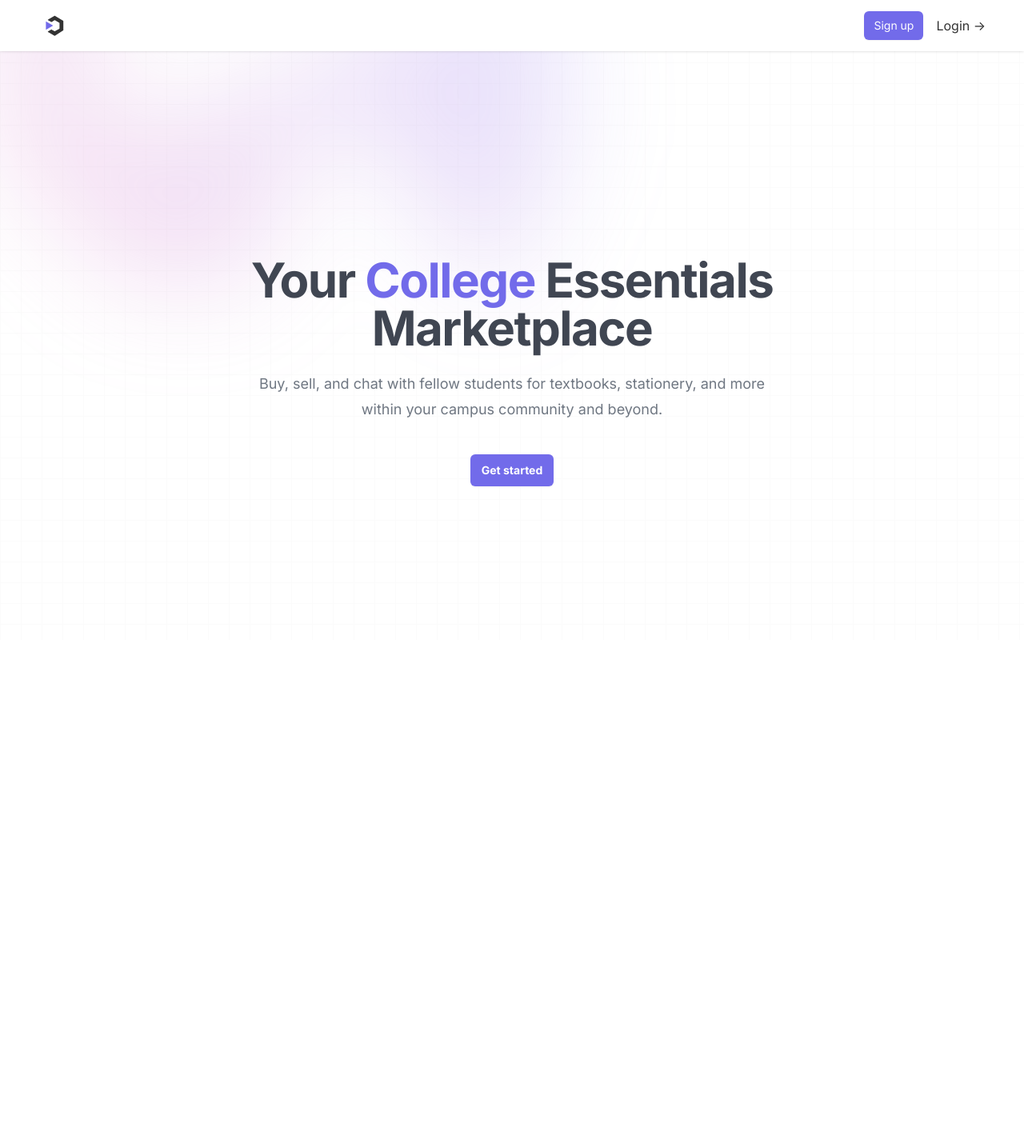
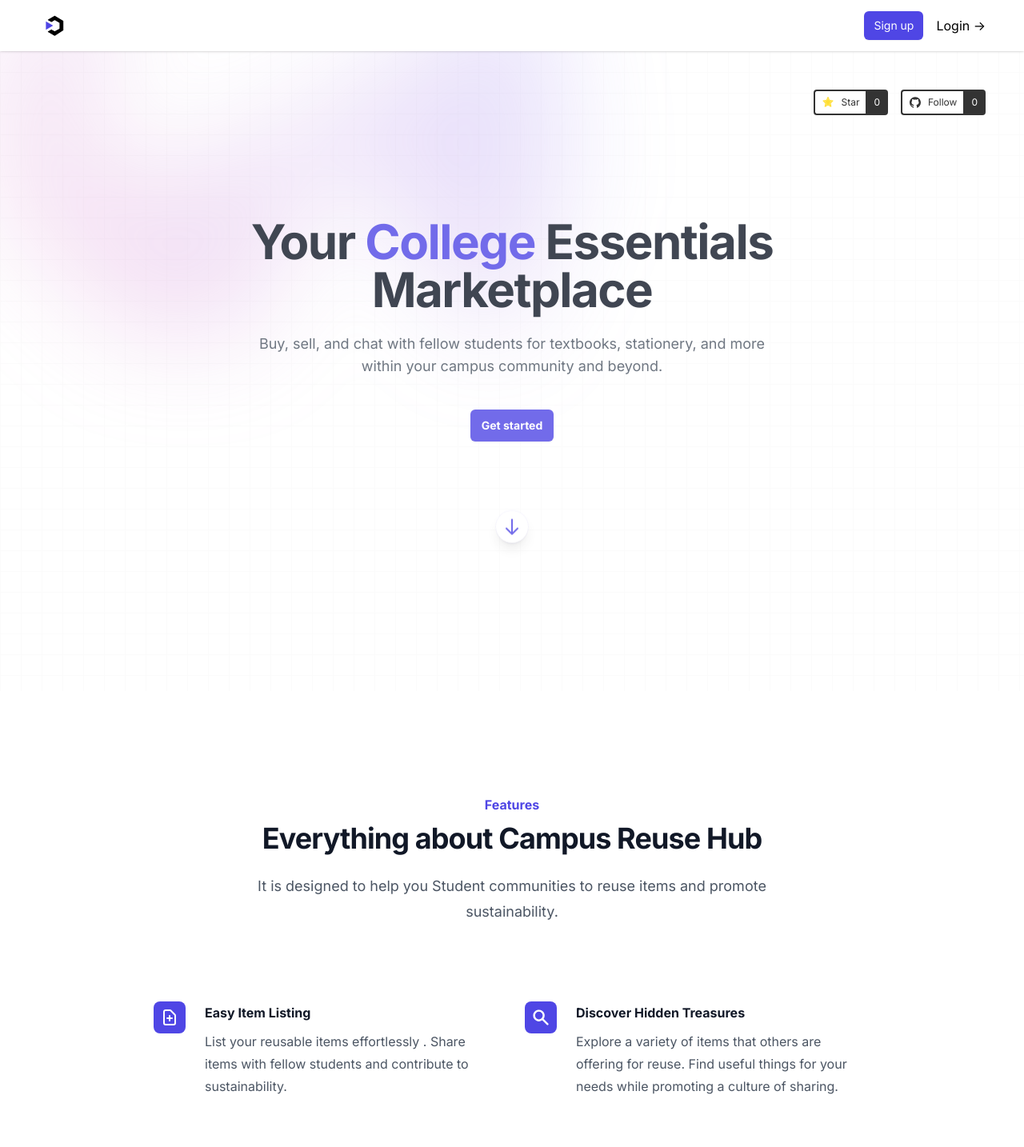
Before and after one commit to Manikanta528/CampusReuseHub, a React (Vite) app: page / in a window 1280 px wide. Shown: the top 1434 px of the page at 80% size. Before the commit the page ends 832 px from the top, so only its background shows below. Built offline with nearby package versions, Linux system fonts and the light colour scheme; no server answers.

Commit message:
landing page features and footer section added

```diff
--- a/src/components/NavBar.tsx
+++ b/src/components/NavBar.tsx
@@ -35,7 +35,7 @@ const NavBar = (props: { isHomePage: boolean; }) => {
   const [showMenu, setShowMenu] = useState(false);
   const [showProfileMenu, setShowProfileMenu] = useState(false);
   return (
-    <div className="flex justify-between bg-white items-center h-16 sticky top-0 backdrop-blur px-6 sm:px-12  shadow">
+    <div className="flex z-10 justify-between bg-white items-center h-16 sticky top-0 backdrop-blur px-6 sm:px-12  shadow">
       <img
         className="h-[40px]"
         src={smallLogo}
--- a/src/pages/LandingPage.tsx
+++ b/src/pages/LandingPage.tsx
@@ -1,18 +1,139 @@
-
+import { useEffect, useState } from "react";
 import NavBar from "../components/NavBar";
 import { SIGNUP } from "../utilities/routes";
 import { useNavigate } from "react-router-dom";
+import { AiTwotoneStar, AiFillGithub } from "react-icons/ai";
+import { HiOutlineDocumentAdd, HiSearch, HiChatAlt } from "react-icons/hi";
+import { FaRegHandshake } from "react-icons/fa";
+import { SiNetlify } from "react-icons/si";
+
 const LandingPage = () => {
   const navigate = useNavigate();
+  const [githubRepo, setGithubRepo] = useState({
+    stargazers_count: 0,
+    followers: 0,
+  } as {
+    stargazers_count: number;
+    followers: number;
+  });
+  const [githubContributors, setGithubContributors] = useState(
+    [] as {
+      id: number;
+      login: string;
+      avatar_url: string;
+      html_url: string;
+    }[]
+  );
+
+  const campusReuseHubFeatures = [
+    {
+      name: "Easy Item Listing",
+      description:
+        "List your reusable items effortlessly . Share items with fellow students and contribute to sustainability.",
+      icon: HiOutlineDocumentAdd,
+    },
+    {
+      name: "Discover Hidden Treasures",
+      description:
+        "Explore a variety of items that others are offering for reuse. Find useful things for your needs while promoting a culture of sharing.",
+      icon: HiSearch,
+    },
+    {
+      name: "Safe and Eco-Friendly Transactions",
+      description:
+        "Connect with other students to exchange items within a secure and environmentally friendly environment. Promote sustainable living.",
+      icon: FaRegHandshake,
+    },
+    {
+      name: "Chat with Seller and Buyer",
+      description:
+        "Communicate directly with the seller or buyer of an item through a built-in chat system. Discuss item details, negotiate prices, and arrange meetups.",
+      icon: HiChatAlt,
+    },
+  ];
+
+  // to fetch github repo details
+
+  useEffect(() => {
+    fetch("https://api.github.com/repos/Manikanta528/CampusReuseHub")
+      .then((response) => response.json())
+      .then((data) => {
+        setGithubRepo((prev) => ({
+          ...prev,
+          stargazers_count: data.stargazers_count,
+        }));
+      })
+      .catch((e) => console.log(e));
+  }, []);
+
+  useEffect(() => {
+    fetch("https://api.github.com/users/Manikanta528")
+      .then((response) => response.json())
+      .then((data) => {
+        setGithubRepo((prev) => ({
+          ...prev,
+          followers: data.followers,
+        }));
+      })
+      .catch((e) => console.log(e));
+  }, []);
+
+  useEffect(() => {
+    fetch(
+      "https://api.github.com/repos/Manikanta528/CampusReuseHub/contributors"
+    )
+      .then((response) => response.json())
+      .then((data) => {
+        setGithubContributors(data);
+      })
+      .catch((e) => console.log(e));
+  }, []);
 
   return (
     <>
-
       <div className="bg-white">
-      <div className="relative isolate h-screen bg-white opacity-80 bg-background-pattern bg-26 ">
-
-      <NavBar isHomePage= {true}/>
-        <div className="mx-auto max-w-2xl py-32 px-8 sm:px-0 sm:py-48 lg:py-56">
+        <NavBar isHomePage={true} />
+        <main className="relative isolate bg-white opacity-80 bg-background-pattern bg-26 h-screen">
+          <div className="flex gap-4 px-12 pt-12 justify-center sm:justify-end ">
+            <div className="bg-white flex group ">
+              <a
+                href={"https://github.com/Manikanta528/CampusReuseHub"}
+                target="_blank"
+                className="flex items-center text-xs gap-2 px-2 py-[6px] border-l-[2px] border-y-[2px] border-black bg-white text-black rounded-l  group-hover:shadow-xl group-hover:text-white group-hover:bg-black"
+              >
+                <AiTwotoneStar size={"16px"} color={"gold"} />
+                <span>Star</span>
+              </a>
+              <a
+                href={"https://github.com/Manikanta528/CampusReuseHub"}
+                target="_blank"
+                className="flex items-center py-[6px] text-xs px-2 border-y-[2px] border-x-[2px] border-black rounded-r bg-black text-white "
+              >
+                <span>{githubRepo.stargazers_count}</span>
+              </a>
+            </div>
+            <div className="bg-white flex rounded group">
+              <a
+                href={"https://github.com/Manikanta528/"}
+                target="_blank"
+                className="flex items-center text-xs gap-2 px-2 py-[6px] border-l-[2px] border-y-[2px] border-black bg-white text-black rounded-l  group-hover:shadow-xl group-hover:text-white group-hover:bg-black"
+              >
+                <AiFillGithub
+                  size={"16px"}
+                  className="group-hover:text-white"
+                />
+                <span>Follow</span>
+              </a>
+              <a
+                href={"https://github.com/Manikanta528/"}
+                target="_blank"
+                className="flex items-center py-[6px] text-xs px-2 border-y-[2px] border-x-[2px] border-black rounded-r bg-black text-white "
+              >
+                <span>{githubRepo.followers}</span>
+              </a>
+            </div>
+          </div>
+          <div className="mx-auto max-w-2xl py-24 px-8 sm:px-0  lg:py-32 h-32">
             <div
               className="absolute inset-x-0 -top-40 -z-10 transform-gpu overflow-hidden blur-3xl sm:-top-80"
               aria-hidden="true"
@@ -21,30 +142,115 @@ const LandingPage = () => {
                 className="relative left-[calc(50%-11rem)] aspect-[1155/678] w-[36.125rem] -translate-x-1/2 rotate-[30deg] bg-gradient-to-tr from-[#ff80b5] to-[#9089fc] opacity-30 sm:left-[calc(50%-30rem)] sm:w-[72.1875rem]"
                 style={{
                   clipPath:
-                'polygon(74.1% 44.1%, 100% 61.6%, 97.5% 26.9%, 85.5% 0.1%, 80.7% 2%, 72.5% 32.5%, 60.2% 62.4%, 52.4% 68.1%, 47.5% 58.3%, 45.2% 34.5%, 27.5% 76.7%, 0.1% 64.9%, 17.9% 100%, 27.6% 76.8%, 76.1% 97.7%, 74.1% 44.1%)',
+                    "polygon(74.1% 44.1%, 100% 61.6%, 97.5% 26.9%, 85.5% 0.1%, 80.7% 2%, 72.5% 32.5%, 60.2% 62.4%, 52.4% 68.1%, 47.5% 58.3%, 45.2% 34.5%, 27.5% 76.7%, 0.1% 64.9%, 17.9% 100%, 27.6% 76.8%, 76.1% 97.7%, 74.1% 44.1%)",
                 }}
               />
             </div>
-          <div className="hidden sm:mb-8 sm:flex sm:justify-center">
-          </div>
-          <div className="text-center">
+
+            <div className="text-center ">
               <h1 className="text-4xl font-bold tracking-tight text-gray-900 sm:text-6xl">
-            Your <span className="text-bold text-indigo-600">College</span> Essentials Marketplace
+                Your <span className="text-bold text-indigo-600">College</span>{" "}
+                Essentials Marketplace
               </h1>
-            <p className="mt-6 text-lg leading-8 text-gray-600">
-            Buy, sell, and chat with fellow students for textbooks, stationery, and more within your campus community and beyond.
+              <p className="mt-6 text-base sm:text-md lg:text-lg leading-8 text-gray-600">
+                Buy, sell, and chat with fellow students for textbooks,
+                stationery, and more within your campus community and beyond.
               </p>
-            <div className="mt-10 flex items-center justify-center gap-x-6">
+              <div className="mt-10 flex flex-col gap-24 items-center justify-center gap-x-6">
                 <button
-                onClick={() => {navigate(SIGNUP)}}
+                  onClick={() => {
+                    navigate(SIGNUP);
+                  }}
                   className="rounded-md bg-indigo-600 px-3.5 py-2.5 text-sm font-semibold text-white shadow-sm hover:bg-indigo-500 focus-visible:outline focus-visible:outline-2 focus-visible:outline-offset-2 focus-visible:outline-indigo-600"
                 >
                   Get started
                 </button>
+                <div className=" top-24 animate-bounce bg-white p-2 w-10 h-10 ring-1 ring-indigo-600/5 dark:ring-primary/20 shadow-lg rounded-full sm:flex items-center justify-center">
+                  <svg
+                    className="w-6 h-6 text-indigo-600"
+                    fill="none"
+                    strokeLinecap="round"
+                    strokeLinejoin="round"
+                    strokeWidth="2"
+                    viewBox="0 0 24 24"
+                    stroke="currentColor"
+                  >
+                    <path d="M19 14l-7 7m0 0l-7-7m7 7V3"></path>
+                  </svg>
                 </div>
               </div>
             </div>
           </div>
+        </main>
+        <section className="bg-white py-24 sm:py-32">
+          <div className="mx-auto max-w-7xl px-6 lg:px-8">
+            <div className="mx-auto max-w-2xl lg:text-center">
+              <h2 className="text-base font-semibold leading-7 text-indigo-600">
+                Features
+              </h2>
+              <p className="mt-2 text-3xl font-bold tracking-tight text-gray-900 sm:text-4xl">
+                Everything about Campus Reuse Hub
+              </p>
+              <p className="mt-6 text-lg leading-8 text-gray-600">
+                It is designed to help you Student communities to reuse items
+                and promote sustainability.
+              </p>
+            </div>
+            <div className="mx-auto mt-16 max-w-2xl sm:mt-20 lg:mt-24 lg:max-w-4xl">
+              <dl className="grid max-w-xl grid-cols-1 gap-x-8 gap-y-10 lg:max-w-none lg:grid-cols-2 lg:gap-y-16">
+                {campusReuseHubFeatures.map((feature) => (
+                  <div key={feature.name} className="relative pl-16">
+                    <dt className="text-base font-semibold leading-7 text-gray-900">
+                      <div className="absolute left-0 top-0 flex h-10 w-10 items-center justify-center rounded-lg bg-indigo-600">
+                        <feature.icon
+                          className="h-6 w-6 text-white"
+                          aria-hidden="true"
+                        />
+                      </div>
+                      {feature.name}
+                    </dt>
+                    <dd className="mt-2 text-base leading-7 text-gray-600">
+                      {feature.description}
+                    </dd>
+                  </div>
+                ))}
+              </dl>
+            </div>
+          </div>
+        </section>
+        <section className="bg-indigo-600 h-full py-12">
+          <div className="mx-auto max-w-7xl px-6 h-32">
+            <div className="mx-auto my-0 max-w-2xl sm:text-center">
+              <h2 className="mt-2 text-3xl font-bold  text-white">
+                Contributors
+              </h2>
+              <div className="mx-auto mt-6 max-w-2xl sm:mt-6 lg:mt-6 lg:max-w-4xl">
+                <dl className="flex flex-wrap gap-4 justify-start sm:justify-center">
+                  {githubContributors.map((contributor) => (
+                    <div key={contributor.id} className="relative pl-16 group">
+                      <dt className="text-base font-semibold leading-7 text-white">
+                        <a
+                          href={contributor.html_url}
+                          target="_blank"
+                          className="absolute left-0 top-0 flex h-fit w-fit items-center justify-center rounded-lg bg-indigo-600"
+                        >
+                          <img
+                            className="text-white rounded-xl group-hover:rotate-12 group-hover:scale-110 transform transition-all duration-500 ease-in-out "
+                            src={contributor.avatar_url}
+                            alt={contributor.login}
+                          />
+                        </a>
+                      </dt>
+                    </div>
+                  ))}
+                </dl>
+              </div>
+            </div>
+          </div>
+        <footer className='text-white px-6 pt-12 flex justify-start sm:justify-center items-center gap-4'>
+          <a href="https://www.netlify.com/" target="_blank" rel="noopener noreferrer" className='text-white underline cursor-pointer'><button className='bg-black  px-4 py-2 rounded-md'> Deployed By <SiNetlify className='inline text-blue-600'/> Netlify </button></a>
+        </footer>
+        </section>
       </div>
     </>
   );
```
Lines whose indentation alone changed are shown as unchanged.
